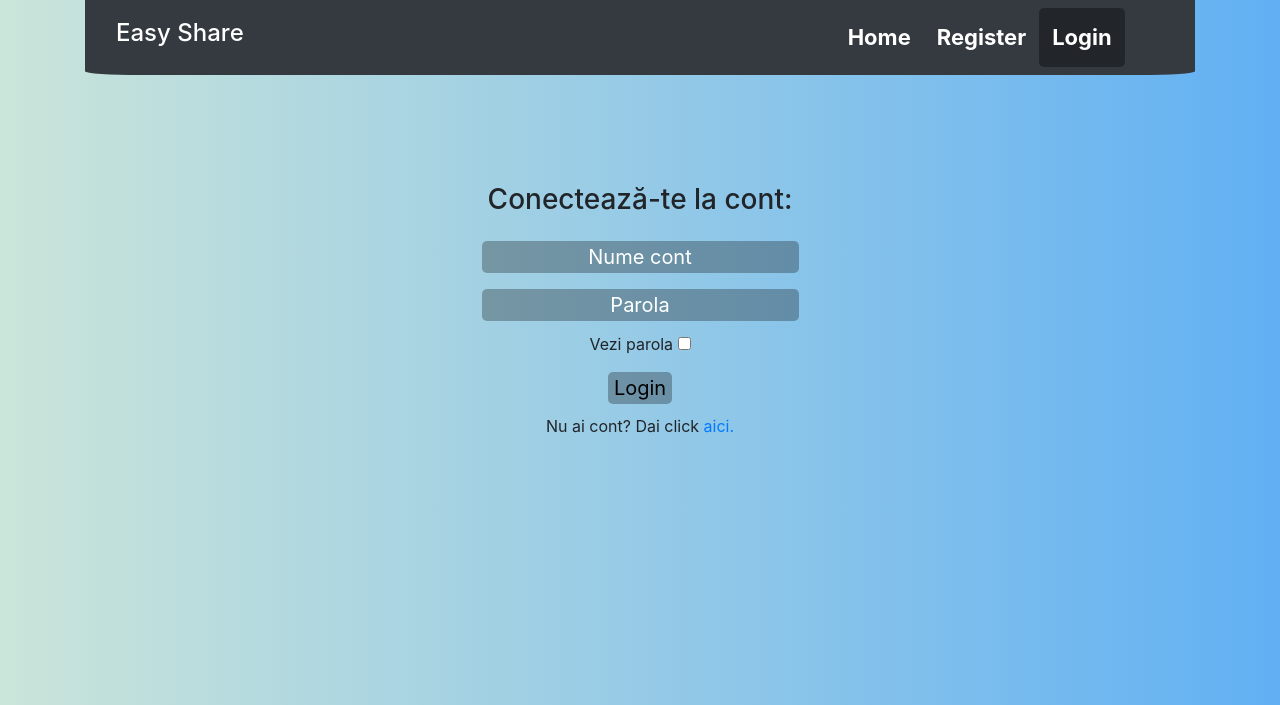
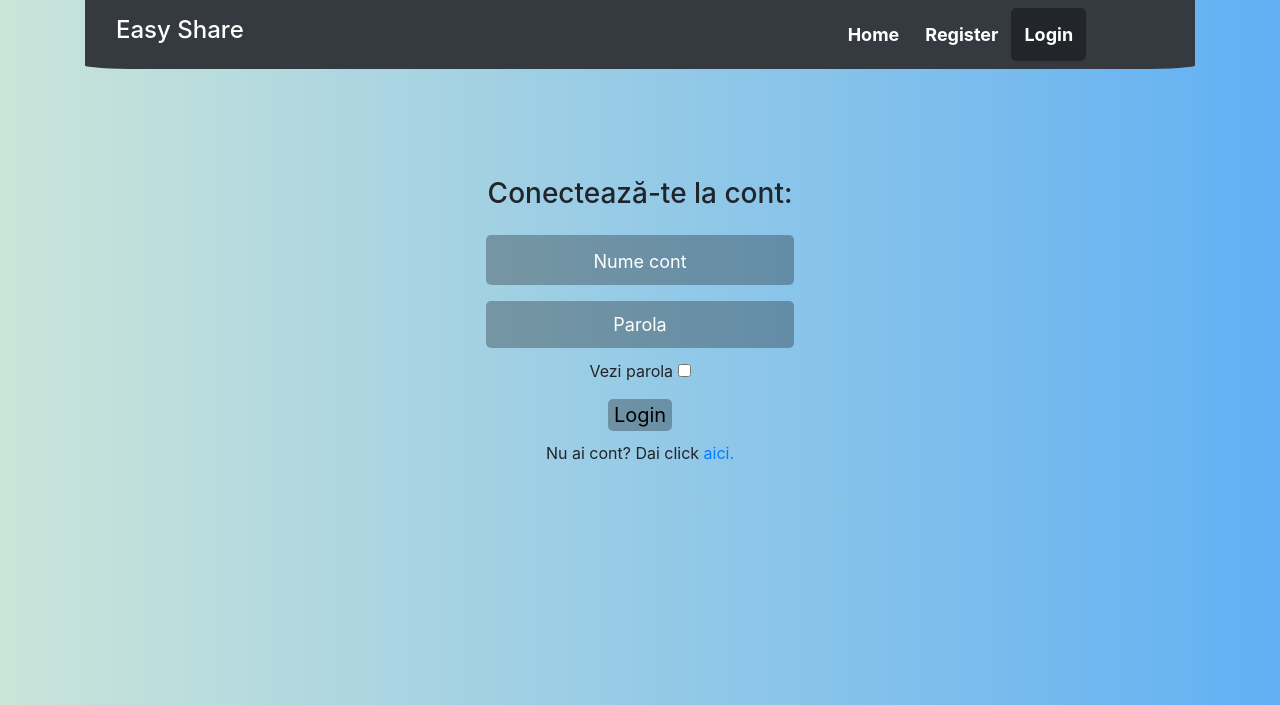
Before and after one commit to Elisei123/easyshare, a Django app: page /accounts/login/ in a window 1280 px wide. Shown: the top 705 px of the page. Run offline with Django 3.2, Linux system fonts and the light colour scheme; some libraries are stand-ins or nearby versions.

Commit message:
update front-end inputs login register

```diff
--- a/templates/base.html
+++ b/templates/base.html
@@ -13,7 +13,7 @@
       <script src='https://kit.fontawesome.com/a076d05399.js'></script>
       <link href="https://fonts.googleapis.com/css?family=Teko:400,700&display=swap" rel="stylesheet">
       <link href="https://fonts.googleapis.com/css?family=Crete+Round&display=swap" rel="stylesheet">
-    <title>{% block title %}Easy Share - Home {% endblock title %}</title>
+      {% block title %} <title>Easy Share - Home </title> {% endblock title %}
   </head>
 
 
@@ -21,7 +21,7 @@
 
 
     .navbar-expand-lg .navbar-nav .nav-link {
-        font-size: 22px;
+        font-size: 18px;
         color: white;
         margin: 5px;
     }
@@ -31,8 +31,8 @@
     }
 
     .list-navbar:hover, #button-drop-gallery:hover{
-        background-color: #e49b00;
         border-radius: 10px;
+        background: linear-gradient(to left, #3399ff -44%, #ffffcc 150%) no-repeat center center fixed;
     }
 
     /* Style messages */
@@ -68,7 +68,7 @@
 
       body{
          /* v1: Blue   background: linear-gradient(to bottom, #99ccff -25%, #ffffff 500%) no-repeat center center fixed; */
-           background: linear-gradient(to left, #3399ff -44%, #ffffcc 150%) no-repeat center center fixed;;
+           background: linear-gradient(to left, #3399ff -44%, #ffffcc 150%) no-repeat center center fixed;
       }
 
     {% block style %}
@@ -111,7 +111,7 @@
 
 
                           <li class="list-navbar" style="{% if request.resolver_match.url_name == "settings" %}background-color:rgba(0,0,0,0.34); border-radius: 5px;{% endif %}">
-                            <a class="nav-link" style="color: red" href="/accounts/settings">Settings</a>
+                            <a class="nav-link"  href="/accounts/settings">Settings</a>
                           </li>
 
                           <li class="list-navbar" >
--- a/templates/home.html
+++ b/templates/home.html
@@ -62,7 +62,7 @@
     }
 
 
-    {% block title %}Home - Easy Share {% endblock title %}
+    {% block title %}<title>Home - Easy Share</title> {% endblock title %}
 
 {% endblock style %}
 
--- a/templates/login.html
+++ b/templates/login.html
@@ -24,14 +24,26 @@
         color:white;
         transition: .3s ease-in-out;
     }
+
+           input[type="text"], input[type="password"]
+        {
+            font-size:18px;
+            padding: 10px;
+        }
+
+
+
 {% endblock style %}
 
-{% block current_page %}
-Login
-{% endblock current_page %}
+<style>
+    .login_cases{
+        padding: 20px;
+    }
+</style>
+
 
 {% block title %}
-<title> Login Page! </title>
+    <title> Login - Easy Share </title>
 {% endblock title %}
 
 {% block content %}
@@ -58,14 +70,16 @@ Login
         </div>
         {% endif %}
     {% endfor %}
-    <div style="padding-top: 10%;" id="login" class="login cases">
+    <div style="padding-top: 10%;" id="login" class="login_cases">
         <h3>Conectează-te la cont:</h3>
         <form action="" method="post">
             {% csrf_token %}
-            <input type="text" name="username" placeholder="Nume cont"><br>
-            <input id="password" type="password" name="password" placeholder="Parola"><br>
-            <span>Vezi parola </span><input type="checkbox" id="box" onclick="VerificareBifa()"><br>
-            <input id="submit" type="submit" value="Login">
+            <div class="box-login">
+                <input style="padding-top: 13px;" type="text" name="username" placeholder="Nume cont"><br>
+                <input id="password" type="password" name="password" placeholder="Parola"><br>
+                <span>Vezi parola </span><input type="checkbox" id="box" onclick="VerificareBifa()"><br>
+                <input id="submit" type="submit" value="Login">
+            </div>
         </form>
         <div style="margin-top: 10px;"><span>Nu ai cont? Dai click </span><a href="/accounts/register/">aici.</a>
         </div>
--- a/templates/settings.html
+++ b/templates/settings.html
@@ -27,9 +27,7 @@
     }
     {% endblock style %}
 
-        {% block current_page %} Setari {% endblock current_page %}
-
-        {% block title %}Settings - Easy Share {% endblock title %}
+    {% block title %}<title>Settings - Easy Share</title> {% endblock title %}
 
     {% block content %}
         <div class="inputs_settings">
@@ -42,7 +40,7 @@
                 <h6>Nickname</h6><input type="text" name="username" placeholder="Username" value="{{ user.username }}"><br><br>
                 <h6 style="padding-top: 5px">Email:</h6><input type="email" name="email" placeholder="Email" value="{{ user.email }}"><br>
                 <!-- TODO: Adauga sa modifici si parola -->
-                        <br><input type="submit" name="submit" id="submit" value="Salveaza modificarile!">
+                <br><input type="submit" name="submit" id="submit" value="Save!">
             </form>
         </div>
     {% endblock content %}
```
Also changed, not shown: templates/register.html (+7 -1 lines), db.sqlite3. Lines whose indentation alone changed are shown as unchanged.
